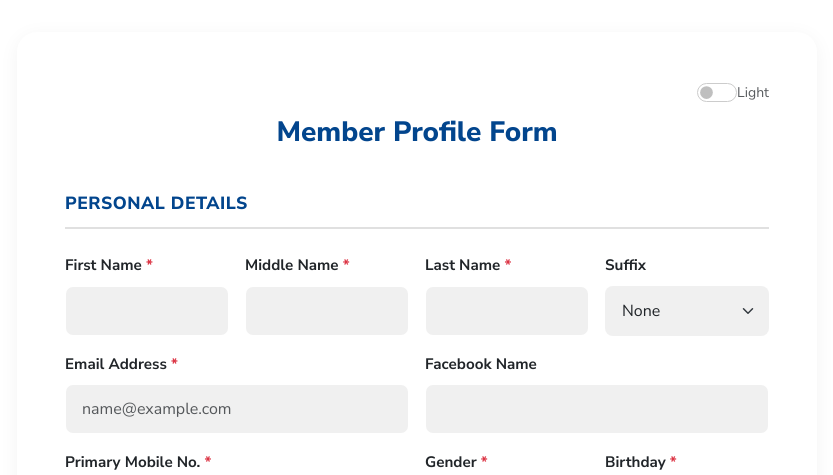
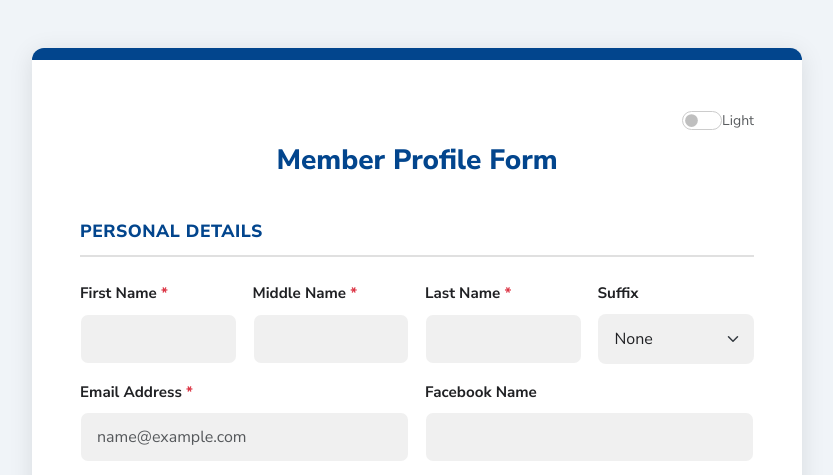
Before and after one commit to evan-07/victory-discipleship, a plain HTML site: page frontend/index.html in a window 1280 px wide. Shown: the top 475 px of the page, without its empty margins (223-1056 px from the left). Drawn offline with nearby package versions, Linux system fonts and the light colour scheme.

Commit message:
style: Refine theme colors and form container design, introducing a Google Form-like border and updated shadows.

```diff
--- a/frontend/css/victory.css
+++ b/frontend/css/victory.css
@@ -5,9 +5,11 @@
   --victory-orange: #F0994E;
 
   /* Neutral Colors */
-  --bg-color: #FFFFFF;
+  --bg-color: #f0f4f8;
+  /* Darker, blue-tinted gray for better contrast against white paper */
   --bg-secondary: #F8F9FA;
-  --text-main: #212529;
+  --text-main: #202124;
+  /* Google's almost-black */
   --text-muted: #6A6A6A;
   --border-color: #E0E0E0;
 
@@ -34,7 +36,7 @@
   /* Slate 900 - Deep Navy */
   --bg-secondary: #1e293b;
   /* Slate 800 */
-  --text-main: #f8fafc;
+  --text-main: #e2e8f0;
   --text-muted: #cbd5e1;
   --border-color: #334155;
 
@@ -86,18 +88,24 @@ h6,
 /* Card / Container */
 .form-container {
   background-color: var(--card-bg);
-  border-radius: 20px;
-  box-shadow: var(--card-shadow);
+  border-radius: 12px;
+  /* Material Design radius */
+  box-shadow: 0 4px 24px rgba(0, 0, 0, 0.1);
+  /* Deeper shadow for "lifted" effect */
   padding: 3rem;
-  margin: 2rem auto;
-  max-width: 800px;
+  margin: 3rem auto;
+  /* More spacing from top */
+  max-width: 770px;
+  /* Standard Google Form width approx */
+  border-top: 12px solid var(--victory-blue-dark);
+  /* Google Form Color Strip */
   transition: background-color 0.3s ease;
 }
 
 @media (max-width: 768px) {
   body {
-    background-color: var(--card-bg);
-    /* Seamless mobile look */
+    background-color: var(--bg-color);
+    /* Maintain background color on mobile for consistent "paper on desk" feel, or switch to full white */
   }
 
   .form-container {
@@ -105,6 +113,7 @@ h6,
     border-radius: 0;
     padding: 1.5rem;
     margin: 0;
+    border-top: 8px solid var(--victory-blue-dark);
   }
 }
 
```
